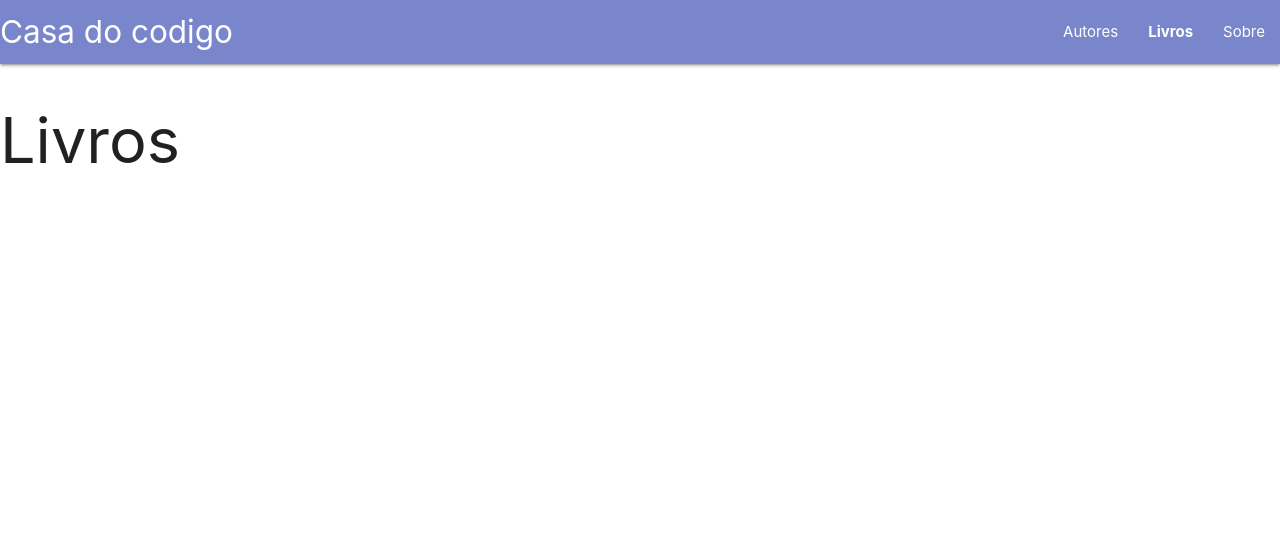
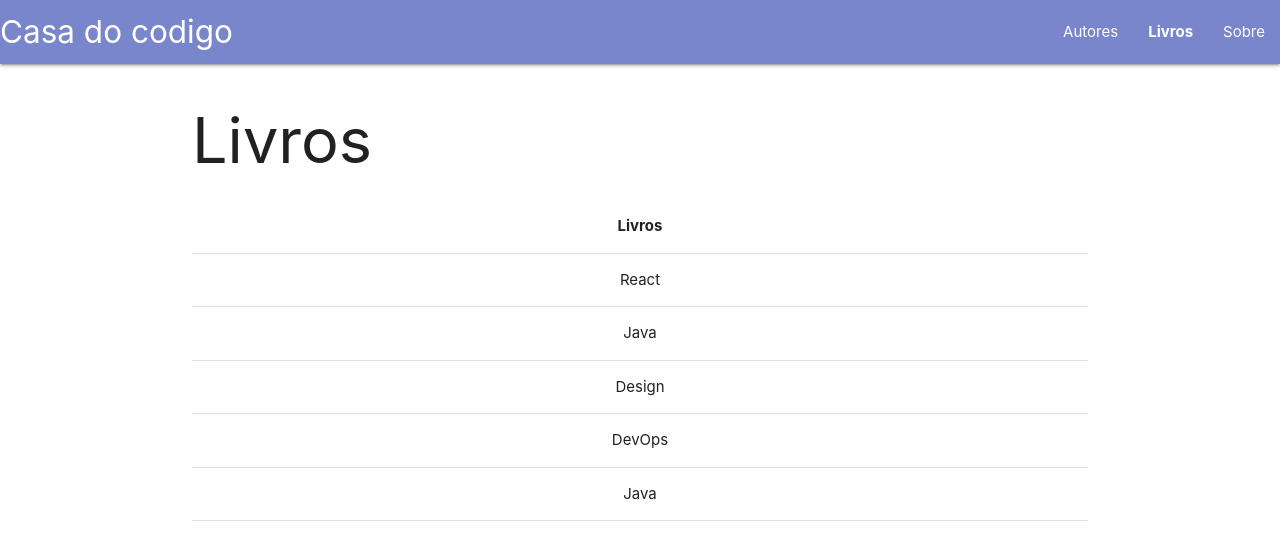
Before and after one commit to jpedro0brito/curso-react-alura-1, a React (Create React App) app: page /livros in a window 1280 px wide. Shown: the top 560 px of the page. Built offline with nearby package versions, Linux system fonts and the light colour scheme.

Commit message:
adicionando conteudo nas paginas Autores e livros usando um outro componente para isso

```diff
--- a/src/Autores.js
+++ b/src/Autores.js
@@ -1,13 +1,54 @@
-import React, { Fragment } from 'react';
+import React, { Fragment, Component } from 'react';
 import Header from './Header';
+import DataTable from './DataTable';
 
-const Autores = () => {
+class Autores extends Component {
+    constructor(props) {
+        super(props);
+
+        this.state = {
+            autores: [
+                {
+                  nome: 'Paulo',
+                  livro: 'React',
+                  preco: '1000'
+                },
+                {
+                  nome: 'Daniel',
+                  livro: 'Java',
+                  preco: '99'
+                },
+                {
+                  nome: 'Marcos',
+                  livro: 'Design',
+                  preco: '150'
+                },
+                {
+                  nome: 'Bruno',
+                  livro: 'DevOps',
+                  preco: '100'
+                },
+                {
+                  nome: 'Nico',
+                  livro: 'Java',
+                  preco: '9999'
+                }
+              ],
+              titulo: 'Autores'
+        };
+    }
+
+    render(){
         return (
             <Fragment>
                 <Header />
+                <div className='container'>
                     <h1>Autores</h1>
+                    <DataTable dados={this.state.autores} titulo={this.state.titulo} colunas={['nome']}/>
+                </div>
             </Fragment>
         );
     }
+}
 
 export default Autores;
--- /dev/null
+++ b/src/DataTable.js
@@ -0,0 +1,24 @@
+import React from 'react';
+
+const DataTable = props =>{
+    let linhas = props.dados.map((item) =>
+        <tr key={item.id}>
+            {props.colunas.map((coluna) =>
+                <td key={`${item.id}${item[coluna]}`}>{item[coluna]}</td>)}
+        </tr>);
+
+    return (
+        <table className='centered highlight'>
+            <thead>
+                <tr>
+                    <th>{props.titulo}</th>
+                </tr>
+            </thead>
+            <tbody>
+                {linhas}
+            </tbody>
+        </table>
+    );
+}
+
+export default DataTable;
--- a/src/Livros.js
+++ b/src/Livros.js
@@ -1,13 +1,54 @@
-import React, { Fragment } from 'react';
+import React, { Fragment, Component } from 'react';
 import Header from './Header';
+import DataTable from './DataTable';
 
-const Livros = () => {
-    return (
-        <Fragment>
-            <Header />
-            <h1>Livros</h1>
-        </Fragment>
-    );
+class Livros extends Component {
+    constructor(props) {
+        super(props);
+
+        this.state = {
+            autores: [
+                {
+                  nome: 'Paulo',
+                  livro: 'React',
+                  preco: '1000'
+                },
+                {
+                  nome: 'Daniel',
+                  livro: 'Java',
+                  preco: '99'
+                },
+                {
+                  nome: 'Marcos',
+                  livro: 'Design',
+                  preco: '150'
+                },
+                {
+                  nome: 'Bruno',
+                  livro: 'DevOps',
+                  preco: '100'
+                },
+                {
+                  nome: 'Nico',
+                  livro: 'Java',
+                  preco: '9999'
+                }
+              ],
+              titulo: 'Livros'
+        };
+    }
+
+    render(){
+        return  (
+            <Fragment>
+                <Header />
+                <div className='container'>
+                    <h1>Livros</h1>
+                    <DataTable dados={this.state.autores} titulo={this.state.titulo} colunas={['livro']}/>
+                </div>
+            </Fragment>
+        );
+    }
 }
 
 export default Livros;
```
Lines whose indentation alone changed are shown as unchanged.
